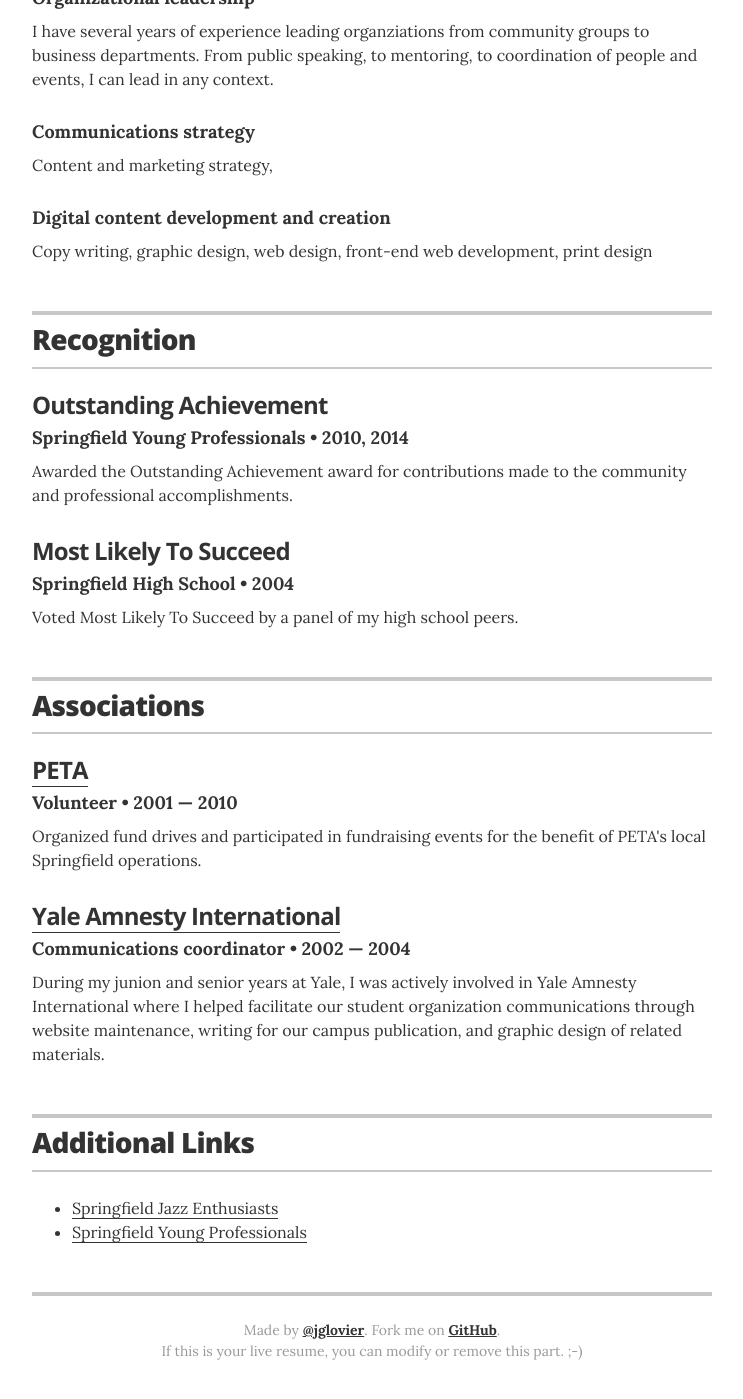
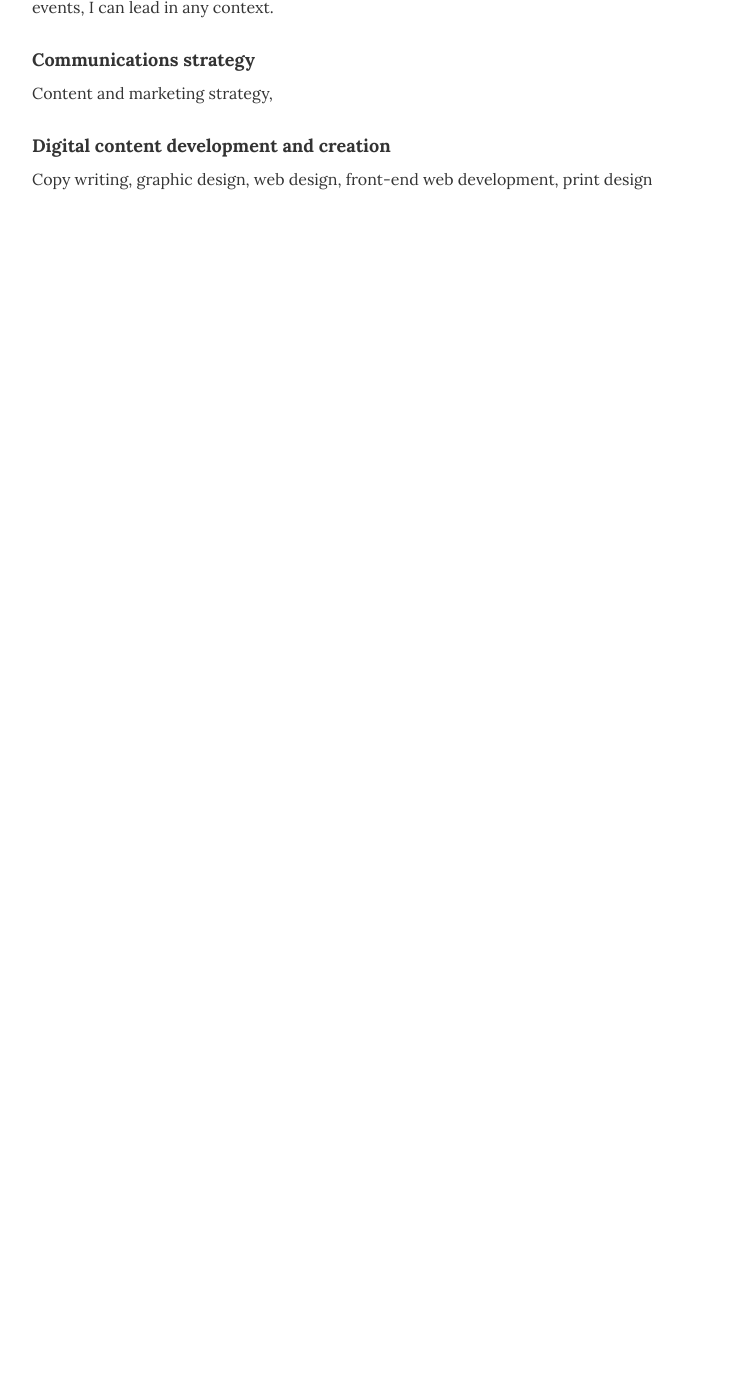
Before and after one commit to umairzafar7152/resume, a Jekyll site: the page built from index.html, in a window 1280 px wide and 1400 px high, scrolled down 2305 px. Shown: the whole window, without its empty margins (268-1011 px from the left). Built offline with Jekyll 4.4.1, drawn with Linux system fonts in a browser that asks for light colours; after the commit the page ends 2544 px from its top, so only the background shows below that.

Commit message:
resume 3/4

```diff
--- a/_config.yml
+++ b/_config.yml
@@ -37,9 +37,9 @@
 resume_section_education:       true
 resume_section_projects:        true
 resume_section_skills:          true
-resume_section_recognition:     true
-resume_section_links:           true
-resume_section_associations:    true
+resume_section_recognition:     false
+resume_section_links:           false
+resume_section_associations:    false
 # resume_section_interests:       true
 
 # Resume social links
--- a/_data/experience.yml
+++ b/_data/experience.yml
@@ -3,17 +3,17 @@
 - company: Iceberg Developers, Karachi, Pakistan
   position: Software Developer
   duration: Feb, 2022 &mdash; Aug,
-  summary: <ul class="resume-item-list"><li>Developed multiple Flutter apps for both Android and iOS platforms in a collaborative team</li><li>Responsibilities included implementing UI design, coding, and debugging</li><li>Built strong understanding of state management and design patterns including MVC, MVVM, BLoC, Provider</li><li>Gained valuable experience with Scrum/Agile development methodologies</li><</ul>
+  summary: <ul class="resume-item-list"><li>Developed multiple Flutter apps for both Android and iOS platforms in a collaborative team</li><li>Responsibilities included implementing UI design, coding, and debugging</li><li>Built strong understanding of state management and design patterns including MVC, MVVM, BLoC, Provider</li><li>Gained valuable experience with Scrum/Agile development methodologies</li></ul>
 
 # Director of Digital Stratgy
 - company: Fiverr.com
   position: Freelance Mobile App Developer
   duration:  May, 2021 &mdash; Jan, 2022
-  summary: <ul class="resume-item-list"><li>Worked remotely as a Mobile App Developer on various Flutter Projects</li><li>Developed apps from scratch with the provided Figma design</li><li>Integrated various APIs into these apps especially Google Maps, Firebase and RESTful APIs</li><li>Profile:https://www.fiverr.com/umairjutt7152</li><</ul>
+  summary: <ul class="resume-item-list"><li>Worked remotely as a Mobile App Developer on various Flutter Projects</li><li>Developed apps from scratch with the provided Figma design</li><li>Integrated various APIs into these apps especially Google Maps, Firebase and RESTful APIs</li><li>Profile:https://www.fiverr.com/umairjutt7152</li></ul>
 
 
 # Communications Coordinator
 - company: Intrasols, Islamabad, Pakistan
   position: Android App Develer Internship
   duration:   Jun, 2008  &mdash; May, 2010
-  summary: <ul class="resume-item-list"><li>Responsible for writing code in Java for developing parts of android apps</li><li>Involved in documenting my work and updating project documentation</li><li>Developed strong understanding of activity lifecycle, LiveData, and ViewModel in Android</li><li>UI design implementation of applications in Android Studio</li><</ul>
+  summary: <ul class="resume-item-list"><li>Responsible for writing code in Java for developing parts of android apps</li><li>Involved in documenting my work and updating project documentation</li><li>Developed strong understanding of activity lifecycle, LiveData, and ViewModel in Android</li><li>UI design implementation of applications in Android Studio</li></ul>
--- a/_layouts/resume.html
+++ b/_layouts/resume.html
@@ -231,10 +231,10 @@
       <!-- end Print Social Links -->
       {% endif %}
 
-      <footer class="page-footer">
+      <!-- <footer class="page-footer">
         <p class="footer-line">Made by <a href="http://twitter.com/jglovier">@jglovier</a>. Fork me on <a href="https://github.com/jglovier/resume-template">GitHub</a>.</p>
         <p class="footer-line">If this is your live resume, you can modify or remove this part. ;-)</p>
-      </footer>
+      </footer> -->
 
     </div>
 
```
